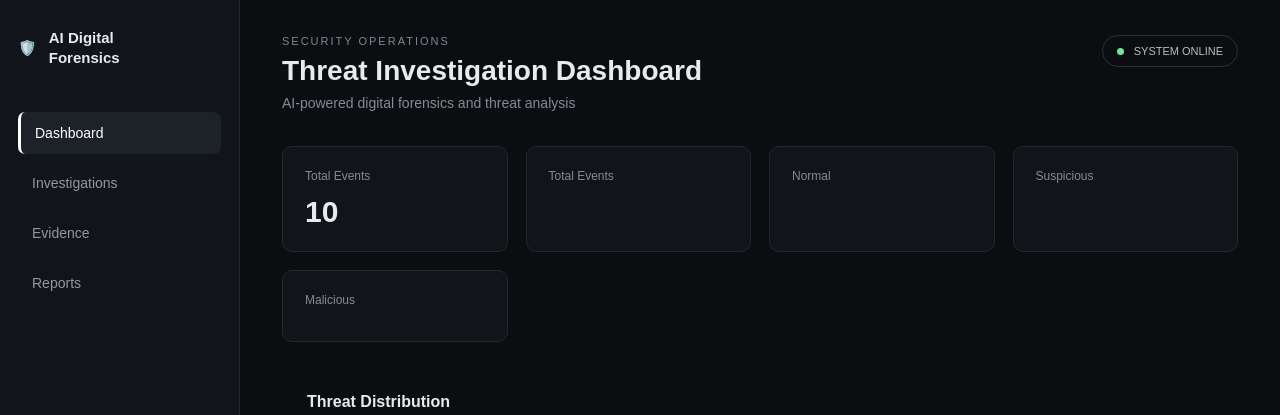
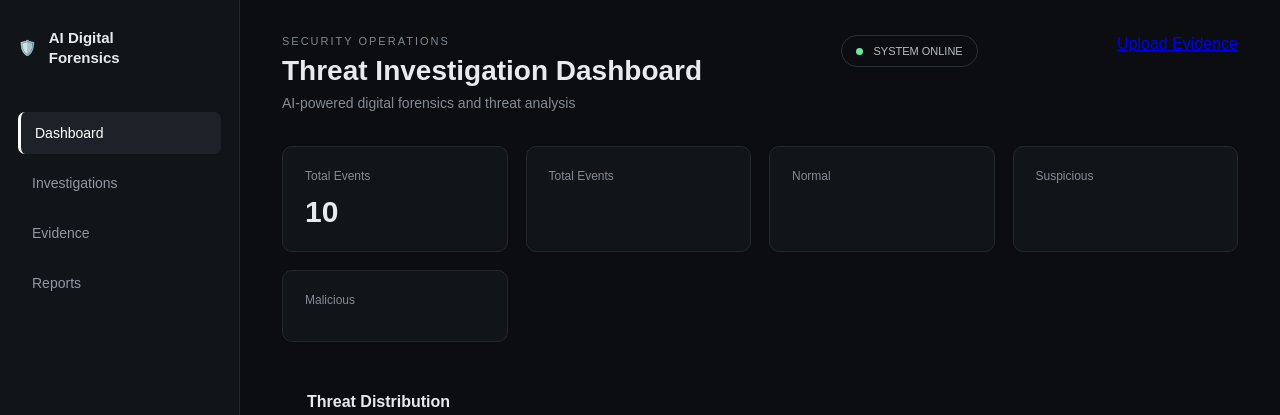
Before and after one commit to fazeen-max/AI-Digital-Forensics, a Flask app: template templates/dashboard.html in a window 1280 px wide. Shown: the top 415 px of the page. Run offline with Flask 3, Linux system fonts and the light colour scheme; the template is opened without the code that fills it, so the values that code supplies are empty.

Commit message:
Add evidence upload button to dashboard

```diff
--- a/templates/dashboard.html
+++ b/templates/dashboard.html
@@ -46,6 +46,9 @@
                 <span class="status-dot"></span>
                 SYSTEM ONLINE
             </div>
+            <a href="/upload" class="upload-button">
+                Upload Evidence
+            </a>
         </header>
 
 
```
